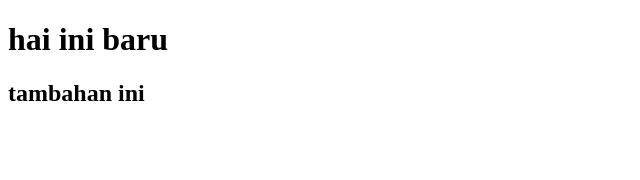
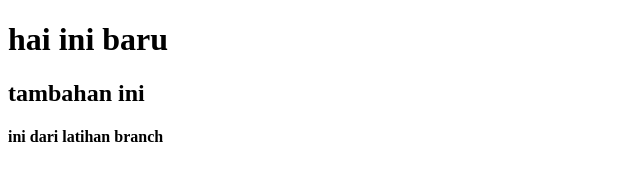
Before and after one commit to esweisme/latihan-git, a plain HTML site: page index.html in a window 1280 px wide. Shown: the whole page, without its empty margins (0-640 px from the left). Drawn offline with Linux system fonts and the light colour scheme.

Commit message:
oke lat brn

```diff
--- a/index.html
+++ b/index.html
@@ -9,5 +9,6 @@
 <body>
     <h1>hai ini baru</h1>
     <h2>tambahan ini</h2>
+    <h4>ini dari latihan branch</h4>
 </body>
 </html>
```
